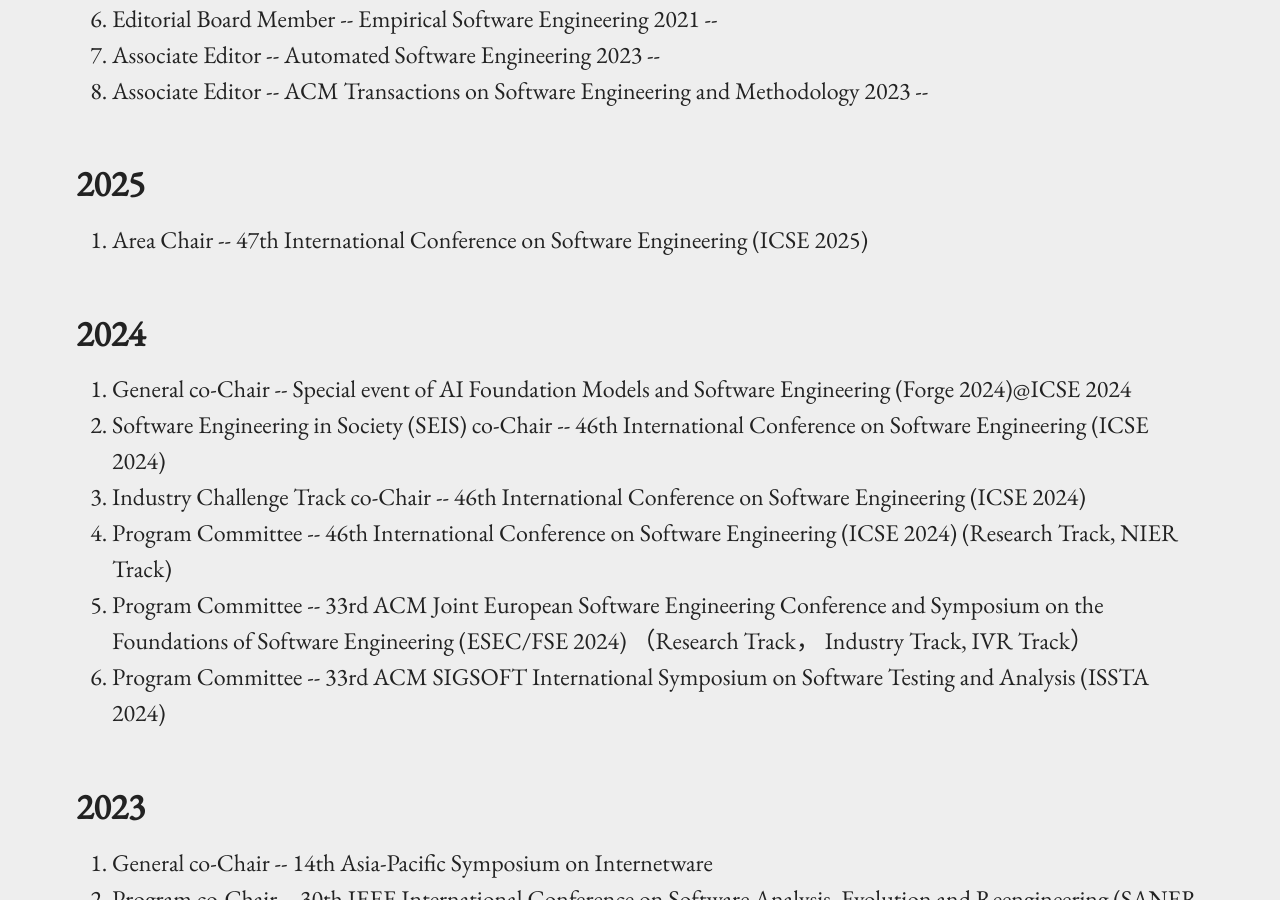
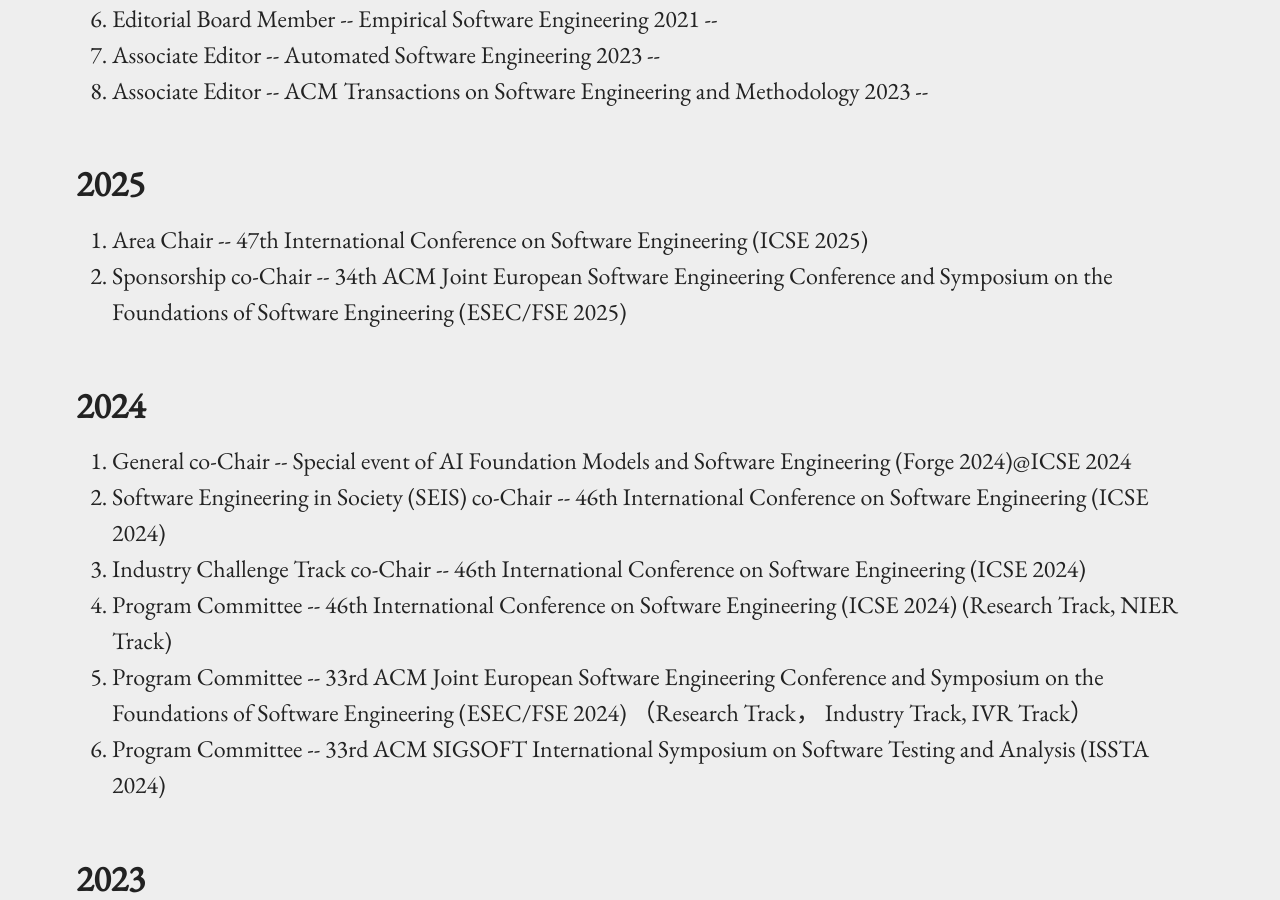
Before and after one commit to xin-xia/xin-xia.github.io, a Jekyll site: the page built from service.md, in a window 1280 px wide and 900 px high, scrolled down 477 px. Built offline with Jekyll 4.4.1, drawn with Linux system fonts in a browser that asks for light colours.

Commit message:
Update service.md

```diff
--- a/service.md
+++ b/service.md
@@ -17,6 +17,7 @@ permalink: /service/
 ## 2025
 <ol>
 <li>Area Chair  --  47th International Conference on Software Engineering (ICSE 2025)   </li>
+  <li>Sponsorship co-Chair  --  34th ACM Joint European Software Engineering Conference and Symposium on the Foundations of Software Engineering (ESEC/FSE 2025)    </li>
 </ol>
 
 ## 2024
```
